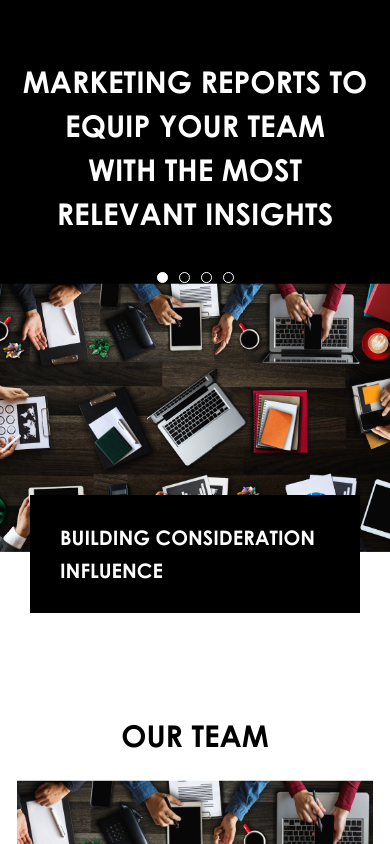
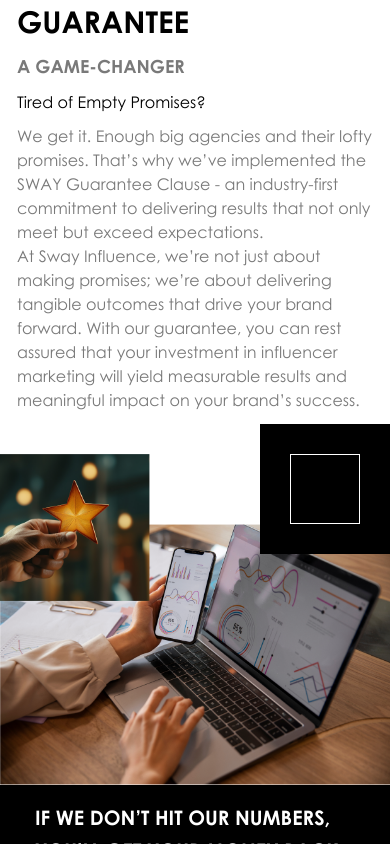
Before and after one commit to Hillel1408/SWAY, a Next.js app: page / in a window 390 px wide. Shown: the top 844 px of the page. Built offline with nearby package versions, Linux system fonts and the light colour scheme.

Commit message:
Guarantee адаптив

```diff
--- a/src/app/page.tsx
+++ b/src/app/page.tsx
@@ -8,8 +8,8 @@
             <Note />
             <AboutUs />
             <ReachMax />
-            <Process />
-            <Guarantee /> */}
+            <Process /> */}
+            <Guarantee />
             <Marketing />
             <OurTeam />
             <Connect />
--- a/src/components/Guarantee/Guarantee.tsx
+++ b/src/components/Guarantee/Guarantee.tsx
@@ -1,23 +1,23 @@
 export default function Guarantee() {
     return (
-        <div className="pb-[130px] max-w-[1440px] mx-auto">
-            <div className="pl-[98px] grid grid-cols-[1.2fr_1fr]">
-                <div>
-                    <h2 className="font-bold text-[36px] leading-[44px] text-black uppercase mb-[9px]">GUARANTEE</h2>
-                    <p className="font-bold text-[22px] leading-[27px] text-[#797979] mb-[20px]">A GAME-CHANGER</p>
-                    <p className="text-[20px] leading-[24px] text-black mb-[38px]">Tired of Empty Promises?</p>
-                    <div className="pr-[74px]">
-                        <p className="text-[20px] leading-[24px] text-[#797979]">
+        <div className="pb-[130px] max-w-[1440px] mx-auto sm:pb-[74px]">
+            <div className="pl-[98px] grid grid-cols-[1.2fr_1fr] lg:pl-[17px] lg:grid-cols-[1.6fr_1fr] md:grid-cols-[1fr] sm:pl-0">
+                <div className="sm:pl-[17px] sm:mb-[112px]">
+                    <h2 className="font-bold text-[36px] leading-[44px] text-black uppercase mb-[9px] sm:text-[30px]">GUARANTEE</h2>
+                    <p className="font-bold text-[22px] leading-[27px] text-[#797979] mb-[20px] sm:text-[18px] sm:mb-[10px]">A GAME-CHANGER</p>
+                    <p className="text-[20px] leading-[24px] text-black mb-[38px] sm:text-[16px] sm:mb-[10px]">Tired of Empty Promises?</p>
+                    <div className="pr-[74px] md:pr-[17px]">
+                        <p className="text-[20px] leading-[24px] text-[#797979] sm:text-[16px]">
                             We get it. Enough big agencies and their lofty promises. That’s why we’ve implemented the SWAY Guarantee Clause - an industry-first
                             commitment to delivering results that not only meet but exceed expectations.
                         </p>
-                        <p className="text-[20px] leading-[24px] text-[#797979]">
+                        <p className="text-[20px] leading-[24px] text-[#797979] sm:text-[16px]">
                             At Sway Influence, we’re not just about making promises; we’re about delivering tangible outcomes that drive your brand forward.
                             With our guarantee, you can rest assured that your investment in influencer marketing will yield measurable results and meaningful
                             impact on your brand’s success.
                         </p>
                     </div>
-                    <div className="bg-black font-bold text-[26px] leading-[33px] text-white py-[16px] px-[35px] uppercase mt-[75px]">
+                    <div className="bg-black font-bold text-[26px] leading-[33px] text-white py-[16px] px-[35px] uppercase mt-[75px] sm:hidden">
                         If we don’t hit our numbers, <br />
                         you’ll get your money back. <br />
                         It’s that simple.
@@ -25,10 +25,15 @@
                 </div>
                 <div className="flex items-end relative">
                     <img src="img/img-8.png" alt="" className="w-full" />
-                    <img src="img/img-9.png" alt="" className="absolute top-[108px] -left-[30px]" />
-                    <div className="w-[178px] h-[178px] absolute top-0 right-0 bg-black p-[45px]">
+                    <img src="img/img-9.png" alt="" className="absolute top-[108px] -left-[30px] sm:-top-[70px] sm:w-[180px]" />
+                    <div className="w-[178px] h-[178px] absolute top-0 right-0 bg-black p-[45px] sm:-top-[100px] sm:w-[130px] sm:h-[130px] sm:p-[30px]">
                         <div className="border border-white h-full"></div>
                     </div>
+                </div>
+                <div className="bg-black font-bold text-[26px] leading-[33px] text-white py-[16px] px-[35px] uppercase mt-[75px] hidden sm:block sm:mt-0 sm:text-[20px]">
+                    If we don’t hit our numbers, <br />
+                    you’ll get your money back. <br />
+                    It’s that simple.
                 </div>
             </div>
         </div>
--- a/src/components/Marketing/Marketing.tsx
+++ b/src/components/Marketing/Marketing.tsx
@@ -70,7 +70,7 @@
                         MARKETING REPORTS TO EQUIP YOUR TEAM <br /> WITH THE MOST RELEVANT INSIGHTS
                     </h2>
                     {loaded && instanceRef.current && (
-                        <div className="dots mb-[36px] flex gap-[11px] sm:justify-center sm:mb-0">
+                        <div className="dots mb-[36px] flex gap-[11px] sm:justify-center">
                             {[...Array(instanceRef.current.track.details.slides.length - 2).keys()].map((idx) => {
                                 return (
                                     <button
```
